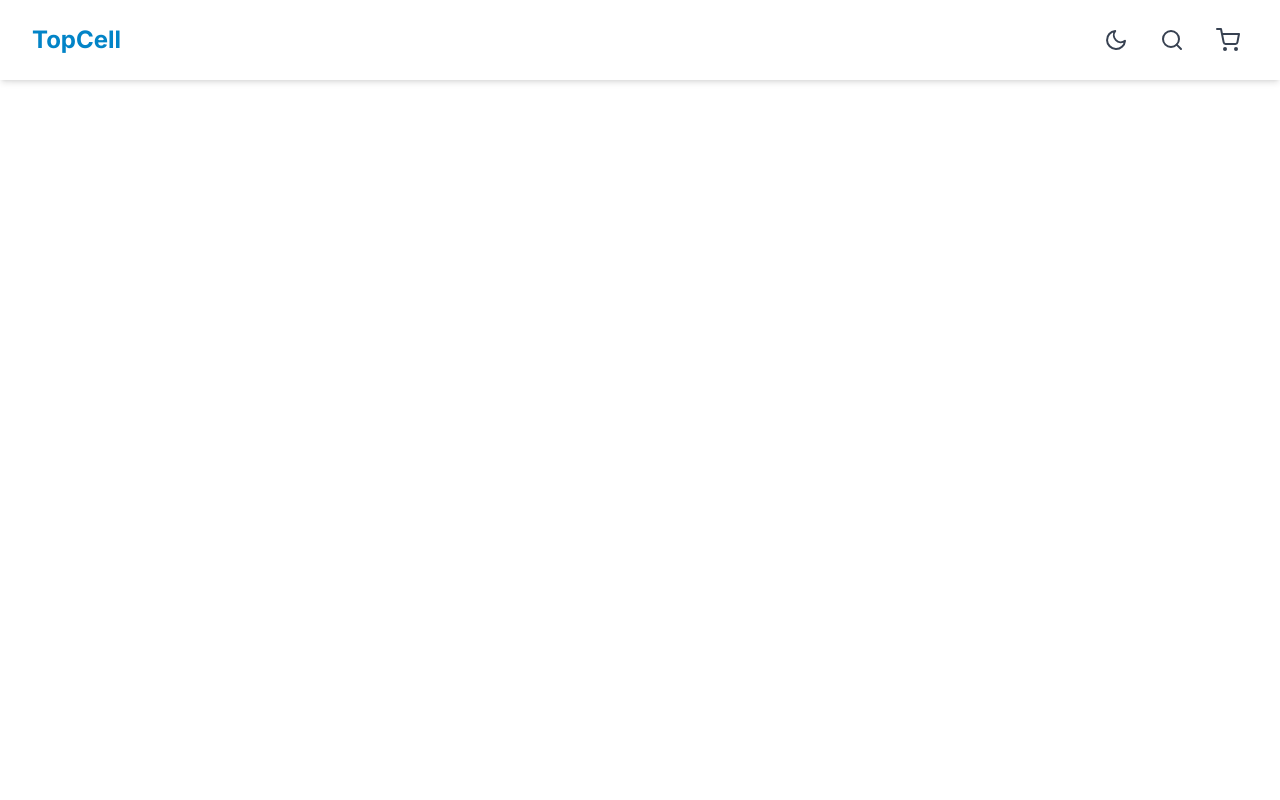
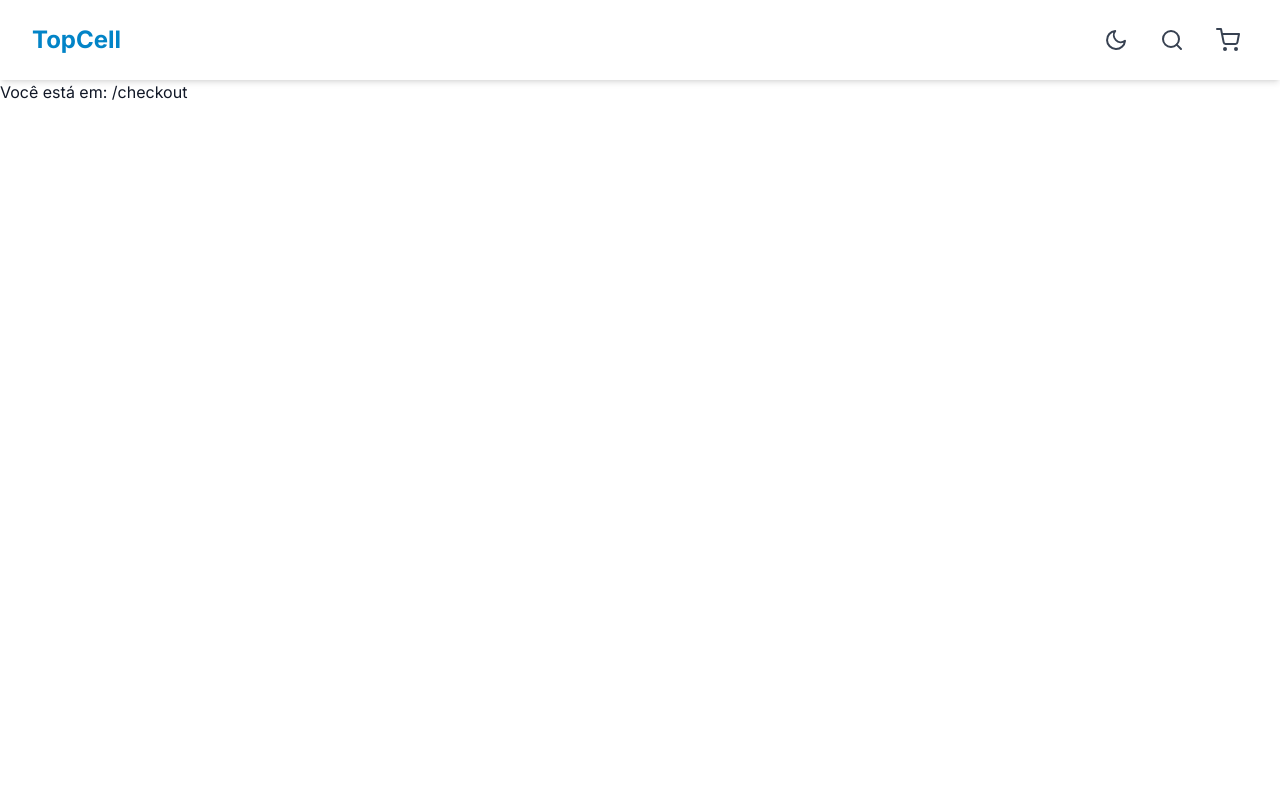
Before and after one commit to TopCellTaquarituba/topcell-ecommerce, a Next.js app: page /checkout in a window 1280 px wide. Before the commit this address had no page. Shown: the top 800 px of the page. Built offline with nearby package versions, Linux system fonts and the light colour scheme.

Commit message:
error fix: checkoutPage

```diff
--- a/app/checkout/page.tsx
+++ b/app/checkout/page.tsx
@@ -1,12 +1,19 @@
 'use client'
 
-import { useState } from 'react'
+import { useEffect, useState } from 'react'
 import { useCart } from '@/context/CartContext'
 import { useRouter } from 'next/navigation'
 import CEPInput, { CEPData } from '@/components/CEPInput'
 import { FiCheck, FiCreditCard, FiTruck, FiLock, FiMapPin } from 'react-icons/fi'
 
 export default function CheckoutPage() {
+  const [path, setPath] = useState("")
+  useEffect(() => {
+    setPath(window.location.pathname)
+  }, [])
+  return(
+    <div>Você está em: {path}</div>
+  )
   const { items, getTotalPrice, clearCart } = useCart()
   const router = useRouter()
   const [step, setStep] = useState<'shipping' | 'payment' | 'review'>('shipping')
```
